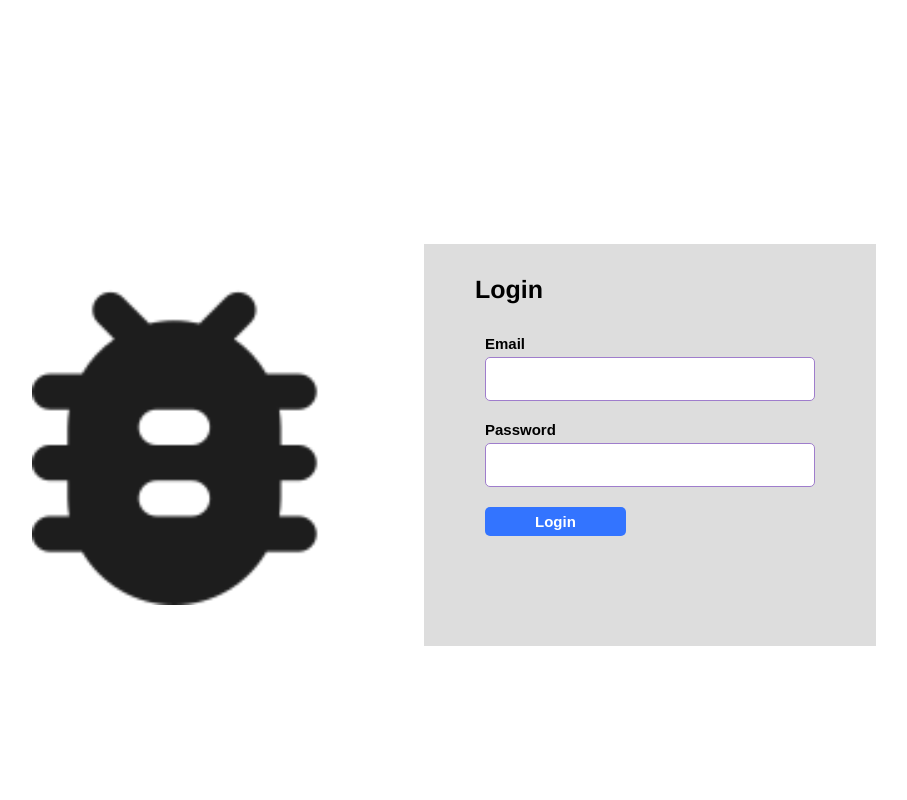
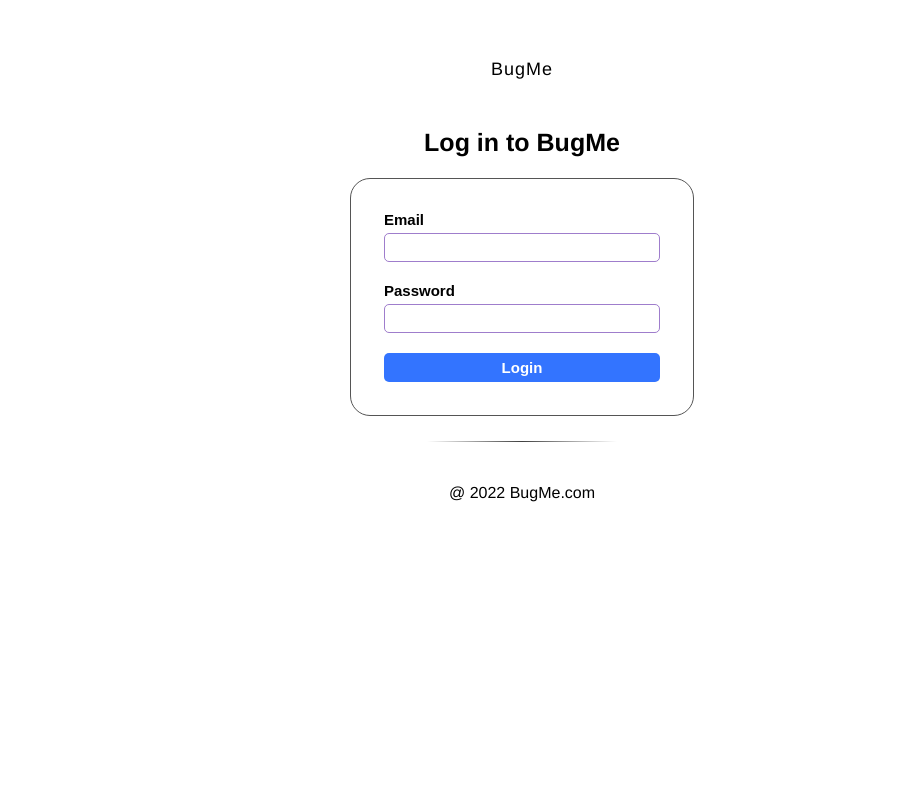
Before and after one commit to Mich-moon/info2180-finalproject, a PHP site: page / in a window 1280 px wide. Shown: the whole page, without its empty margins (118-1025 px from the left). Run offline with PHP 8.4, Linux system fonts and the light colour scheme; some libraries are stand-ins or nearby versions.

Commit message:
login page layout redo

```diff
--- a/dashboard.php
+++ b/dashboard.php
@@ -21,7 +21,7 @@ session_start();
     <title>bugme</title>
 </head>
 
-<body>
+<body id="dashboard">
     <header>
         <div>
             <img class="logo" src=".\img\logo.png" alt="bugme logo" />
--- a/index.php
+++ b/index.php
@@ -18,6 +18,7 @@ session_start();
 
 <body id="doc">
     <?php require 'login.view.php'; ?>
+    <script src="https://code.iconify.design/2/2.2.1/iconify.min.js"></script>
 </body>
 
 </html>
--- a/login.view.php
+++ b/login.view.php
@@ -14,27 +14,36 @@
 </head>
 
 <body>
-    <section>
-        <div class="home-img">
-            <img id="home-img" class="login-img" src=".\img\logo-black.png" alt="bugme logo" />
+
+    <div class="login">
+        <div class="logo-home">
+            <span class="iconify" data-icon="ic:round-bug-report"></span>
+            <p>BugMe</p>
         </div>
-        <div class="login">
-            <h2>Login</h2>
+
+        <h2>Log in to BugMe</h2>
 
         <form id="login-form" action="" method="post" onsubmit="return false">
             <div class="form-group">
                 <label for="email">Email</label>
+                <span class="iconify" data-icon="eva:email-outline"></span>
                 <input type="email" name="email" id="email" class="form-control" required />
             </div>
             <div class="form-group">
                 <label for="password">Password</label>
+                <span class="iconify" data-icon="akar-icons:lock-on"></span>
                 <input type="password" name="password" id="password" class="form-control" required />
             </div>
+            <div class="form-group">
                 <button id="login" type="submit" name="login">Login</button>
+            </div>
         </form>
+
+        <hr />
+        <p> &#64; 2022 BugMe.com</p>
     </div>
-    </section>
 
+    <script src="https://code.iconify.design/2/2.2.1/iconify.min.js"></script>
 </body>
 
 </html>
--- a/style.css
+++ b/style.css
@@ -1,4 +1,4 @@
-body {
+#dashboard {
   display: grid;
   grid-template-columns: 230px 1fr;
   grid-template-rows: 60px 1fr;
@@ -41,21 +41,30 @@ button:hover {
   grid-template-columns: 3fr 1fr;
 }
 
-form {
+#add-user-form,
+#new-issue-form {
   display: grid;
   grid-template-columns: repeat(4, 1fr);
 }
 
-form button {
+#add-user-form button,
+#new-issue-form button {
   grid-column: 1;
   margin: 10px;
 }
 
 .form-group {
-  grid-column: span 4;
-  display: grid;
-  grid-template-rows: 1fr 2fr;
-  margin: 10px;
+  display: flex;
+  flex-direction: column;
+  margin: 20px;
+  position: relative;
+}
+
+.form-group .iconify {
+  position: absolute;
+  bottom: 11%;
+  border-right: solid 1px rgb(124, 124, 124);
+  padding: 0 2%;
 }
 
 .form-group label {
@@ -105,20 +114,6 @@ header span {
   font-family: "Helvetica Neue", sans-serif, "Segoe UI", Roboto,
     "Helvetica Neue", Arial, "Noto Sans";
   font-weight: 300;
-}
-
-.home-img {
-  grid-column: 1;
-  display: flex;
-  align-items: center;
-  justify-content: center;
-}
-
-#home-img {
-  width: 25%;
-  height: auto;
-  position: fixed;
-  left: 150px !important;
 }
 
 input,
@@ -267,14 +262,38 @@ textarea {
 }
 
 .login {
-  background-color: #dddddd;
-  width: 350px;
-  height: 300px;
-  padding: 5%;
+  width: 100%;
   display: flex;
   flex-direction: column;
-  justify-items: center;
-  grid-column: 2;
+  align-items: center;
+  margin: auto;
+}
+
+.login hr {
+  width: 15%;
+  margin: 2% 0;
+  height: 1px;
+  border: 0;
+  background-image: linear-gradient(to right, rgba(0, 0, 0, 0), rgba(0, 0, 0, 0.75), rgba(0, 0, 0, 0));
+}
+
+.login-iconify {
+  position:absolute;
+}
+
+#login-form {
+  border: 1px solid rgb(85, 85, 85);
+  border-radius: 20px;
+  padding: 1%;
+  min-width: 25%;
+}
+
+#login-form .form-group input {
+  text-indent: 25px;
+}
+
+#login {
+  width: 100%
 }
 
 .logo {
@@ -282,6 +301,26 @@ textarea {
   height: auto;
   margin: 10px 20px 10px 20px;
 }
+
+.logo-home {
+  flex-direction: column;
+  align-items: center;
+  margin: 4% 0;
+}
+
+.logo-home .iconify {
+  font-size: -webkit-xxx-large;
+}
+
+.logo-home p {
+  font-size: 18px;
+  letter-spacing: 1px;
+  font-family: "Helvetica Neue", sans-serif, "Segoe UI", Roboto,
+    "Helvetica Neue", Arial, "Noto Sans";
+  font-weight: 550;
+  margin-top: 0;
+}
+
 
 .logo-text {
   color: white;
```
Lines whose indentation alone changed are shown as unchanged.
